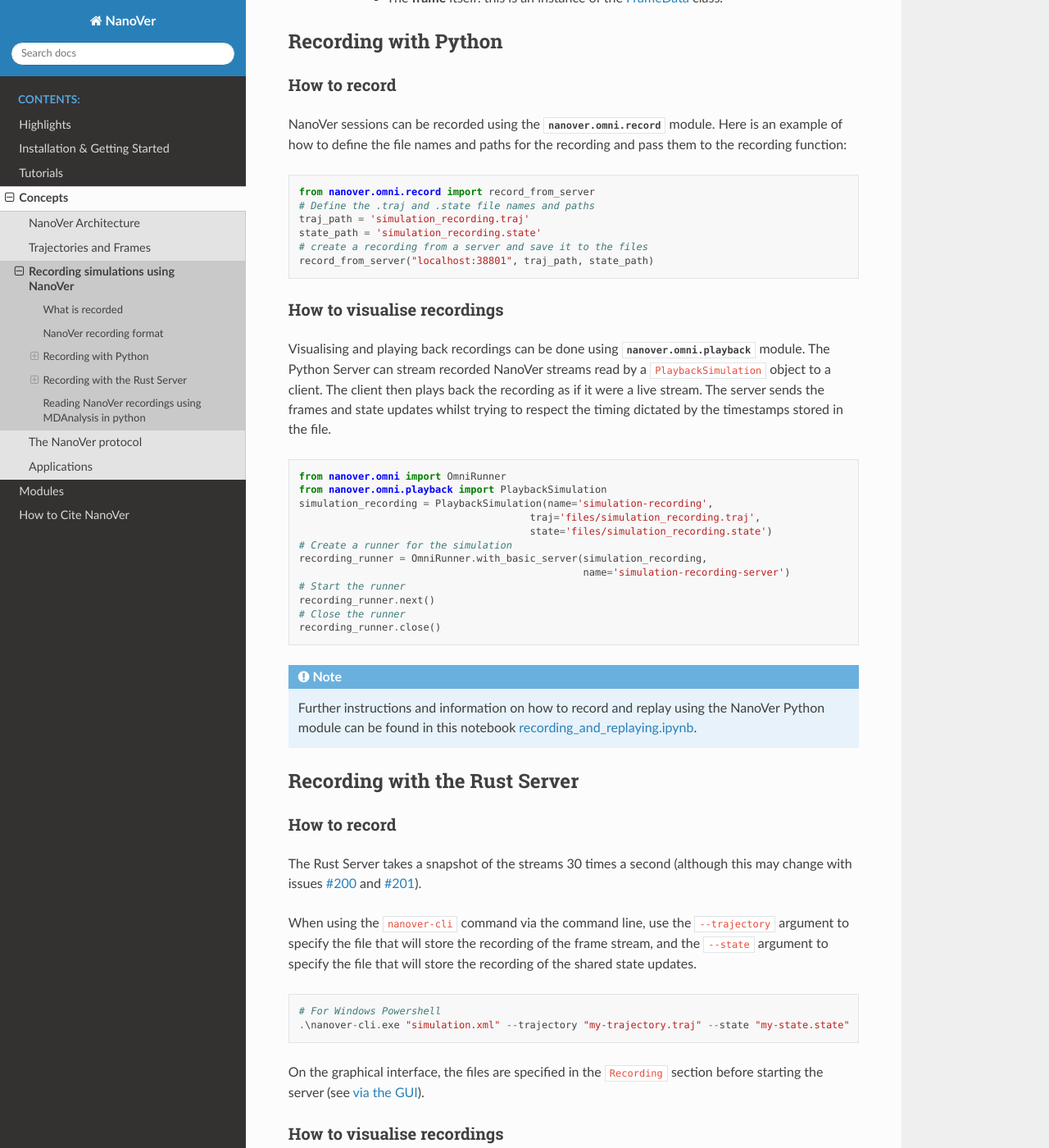
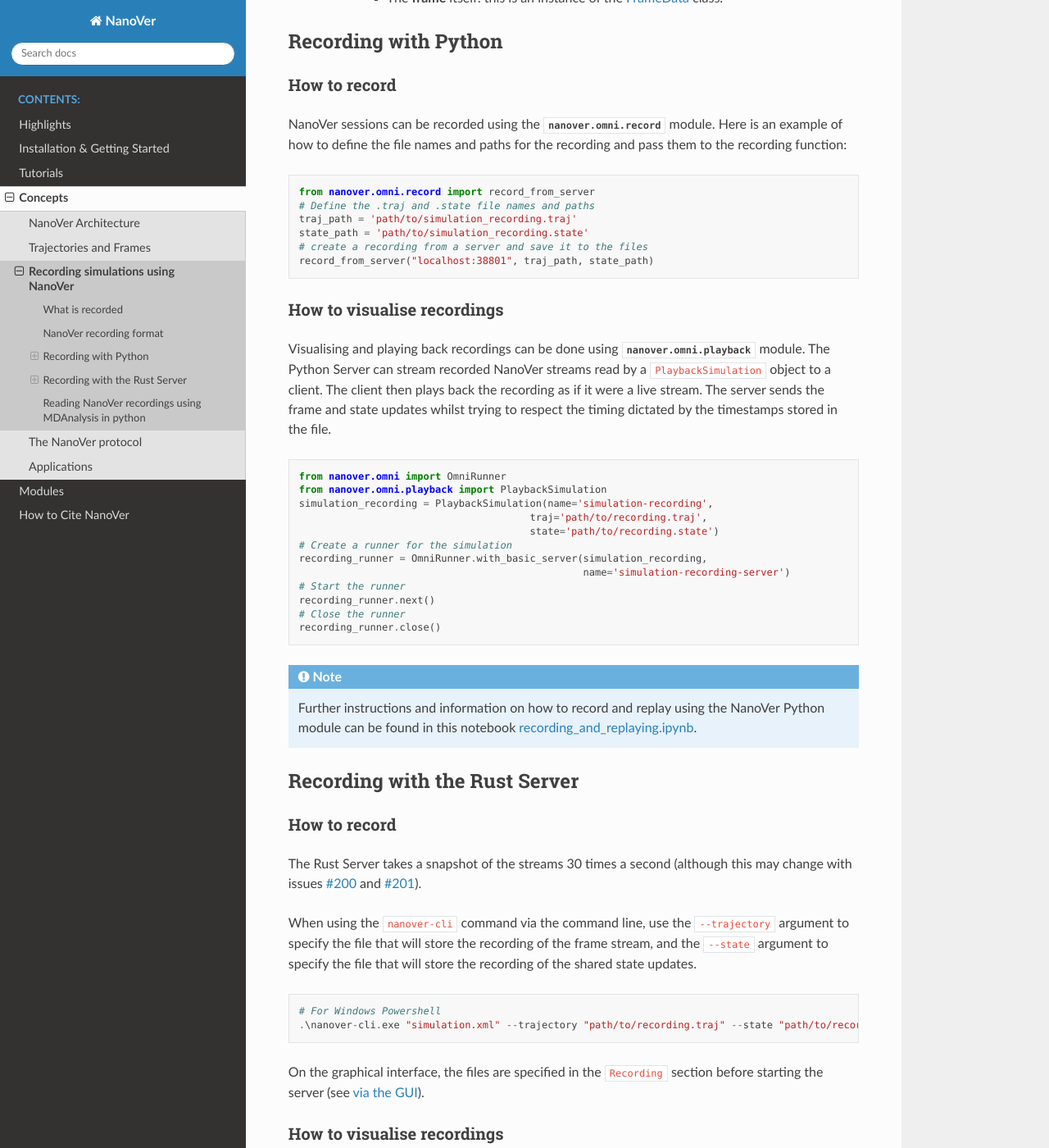
Before and after one commit to IRL2/nanover-docs, a Sphinx documentation site: the page built from source/concepts/recording.rst, in a window 1280 px wide and 1400 px high, scrolled down 1724 px. Shown: the whole window at 82% size. Built offline with Sphinx 7.4.7 and the Read the Docs theme 3.1.0, drawn with Linux system fonts in a browser that asks for light colours; pages that are not in the unit, such as notebooks, are missing from menus; the version number could not be read and is left out; some of the changed text lies outside the part shown.

Commit message:
Edit file names in code blocks, change "allows to" wording and reword python script sentence.

```diff
--- a/source/concepts/recording.rst
+++ b/source/concepts/recording.rst
@@ -73,8 +73,8 @@
 
     from nanover.omni.record import record_from_server
     # Define the .traj and .state file names and paths
-    traj_path = 'simulation_recording.traj'
-    state_path = 'simulation_recording.state'
+    traj_path = 'path/to/simulation_recording.traj'
+    state_path = 'path/to/simulation_recording.state'
     # create a recording from a server and save it to the files
     record_from_server("localhost:38801", traj_path, state_path)
 
@@ -83,7 +83,7 @@
 Visualising and playing back recordings can be done using :mod:`nanover.omni.playback` module.
 The Python Server can stream recorded NanoVer streams read by a ``PlaybackSimulation`` object to a client. The client then plays back the recording as if it were
 a live stream.
-The server sends the frames and state updates whilst trying to respect the timing dictated by the timestamps stored
+The server sends the frame and state updates whilst trying to respect the timing dictated by the timestamps stored
 in the file.
 
 .. code:: python
@@ -91,8 +91,8 @@
     from nanover.omni import OmniRunner
     from nanover.omni.playback import PlaybackSimulation
     simulation_recording = PlaybackSimulation(name='simulation-recording',
-                                           traj='files/simulation_recording.traj',
-                                           state='files/simulation_recording.state')
+                                           traj='path/to/recording.traj',
+                                           state='path/to/recording.state')
     # Create a runner for the simulation
     recording_runner = OmniRunner.with_basic_server(simulation_recording,
                                                     name='simulation-recording-server')
@@ -103,7 +103,8 @@
 
 .. note::
 
-    Further instructions and information on how to record and replay using the NanoVer Python module can be found in this notebook `recording_and_replaying.ipynb <https://github.com/IRL2/nanover-protocol/blob/main/examples/basics/recording_and_replaying.ipynb>`_.
+    Further instructions and information on how to record and replay using the NanoVer Python module can be found in
+    this notebook `recording_and_replaying.ipynb <https://github.com/IRL2/nanover-protocol/blob/main/examples/basics/recording_and_replaying.ipynb>`_.
 
 Recording with the Rust Server
 ------------------------------
@@ -122,7 +123,7 @@
 .. code-block::
 
     # For Windows Powershell
-    .\nanover-cli.exe "simulation.xml" --trajectory "my-trajectory.traj" --state "my-state.state"
+    .\nanover-cli.exe "simulation.xml" --trajectory "path/to/recording.traj" --state "path/to/recording.state"
 
 On the graphical interface, the files are specified in the ``Recording`` section before starting the server
 (see :ref:`rust_server_via_the_gui`).
@@ -137,7 +138,7 @@
 .. code-block::
 
     # For Windows Powershell
-    .\nanover-cli.exe "my-trajectory.traj:my-state.state"
+    .\nanover-cli.exe "path/to/recording.traj:path/to/recording.state"
 
 
 **Using the graphical interface**, add a recording to the list of simulations using the ``+ Recording`` button,
@@ -198,5 +199,5 @@
 
 
 Lower level methods are available in :py:mod:`nanover.mdanalysis.recordings` to read the content of the files directly.
-This module is used in the `state-utils <https://github.com/IRL2/nanover-utils>`_ utility that allows to read NanoVer shared
-state recordings in a python script or with the command line.
+We also have a `python script <https://github.com/IRL2/nanover-utils/tree/main/parsing-recordings/read_state.py>`_ located
+in the `nanover-utils <https://github.com/IRL2/nanover-utils>`_ repository for parsing NanoVer shared state recordings.
```
Also changed, not shown: other parts of source/concepts/recording.rst (+1 -1 lines).
